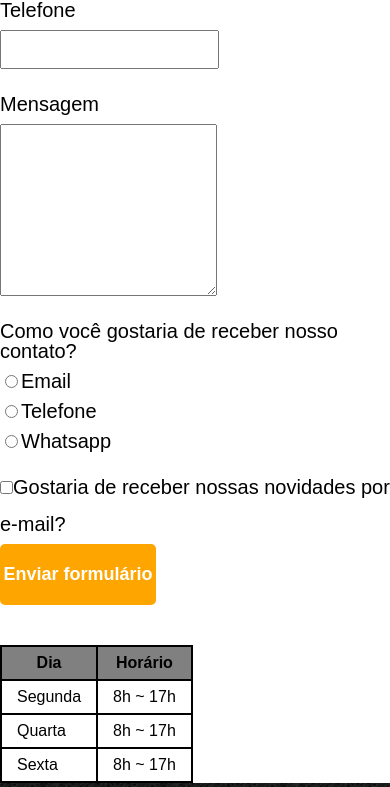
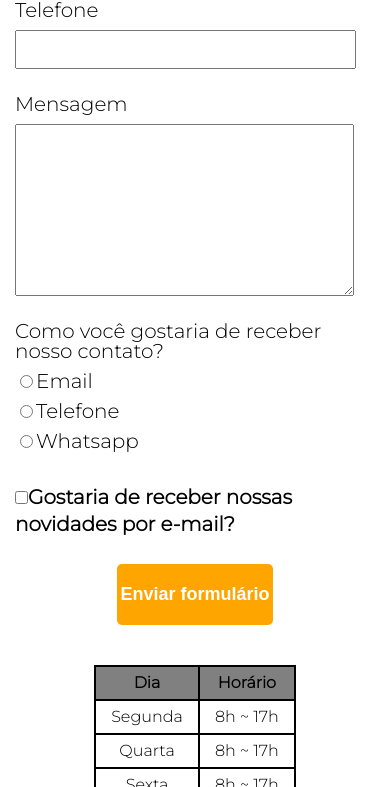
Before and after one commit to lzmarangoni/site-barbearia-alura, a plain HTML site: page contato.html in a window 390 px wide. Shown: the part 543-1330 px from the top of the page. Drawn offline with Linux system fonts and the light colour scheme; files that its build step writes are made by us from their sources.

Commit message:
atualizacao da versao web

```diff
--- a/contato.html
+++ b/contato.html
@@ -2,9 +2,11 @@
 <html lang="pt-br">
     <head>
         <meta charset="UTF-8">
-        <link rel="stylesheet" href="reset.css">
-        <link rel="stylesheet" href="style.css">
-        <title>Produtos</title>
+        <meta name="viewport" content="width=device-width">
+        <link rel="stylesheet" href="./css/reset.css">
+        <link rel="stylesheet" href="./css/style.css">
+        <link href="https://fonts.googleapis.com/css2?family=Montserrat:wght@100;300&display=swap" rel="stylesheet">
+        <title>Contato</title>
     </head>
 
     <body>
@@ -21,8 +23,9 @@
                 </div>
         </header>
 
-        <main>
+        <main class="formulario-contato">
             <form>
+                <div class="formulario-padrao">
                     <label for="nomesobrenome">Nome e sobrenome</label>
                     <input type="text" id="nomesobrenome" class="input-padrao">
 
@@ -33,9 +36,9 @@
                     <input type="tel" id="telefone" class="input-padrao">
 
                     <label for="mensagem">Mensagem</label>
-                <textarea cols="72" rows="10" id="mensagem" class="input-padrao"></textarea>
-
-                <div>
+                    <textarea cols="50" rows="10" id="mensagem" class="input-padrao"></textarea>
+                </div>
+                <div class="canais-de-atendimento">
                     <p>Como você gostaria de receber nosso contato?</p>
 
                     <label for="email-radio"><input type="radio" name="radio" id="email-radio">Email</label>
@@ -45,9 +48,12 @@
                     <label for="whatsapp-radio"><input type="radio" name="radio" id="whatsapp-radio">Whatsapp</label>
 
                 </div>
-
+                <div class="receber-novidades">
                     <label><input type="checkbox" class="checkbox">Gostaria de receber nossas novidades por e-mail?</label>
-                <input type="submit" value="Enviar formulário" class="Enviar">
+                </div>
+                <div class="btn-enviar">
+                     <input type="submit" value="Enviar formulário" class="enviar">
+                </div>
             </form>
 
             <table>
--- a/css/style.css
+++ b/css/style.css
@@ -1,3 +1,4 @@
+/* Padrão de cabeçalho e rodapé para todas as paginas do site*/
 body {
     font-family: 'Montserrat', sans-serif;
 }
@@ -35,6 +36,20 @@ nav a {
     color: black
 }
 
+footer{
+    text-align: center;
+    padding: 10px;
+    background: url(../img_produtos/bg.jpg);
+
+}
+
+.copyright{
+    color: #ffffff;
+    margin-top: 20px;
+    font-size: 13px;
+}
+
+/*Pagina produtos.html*/
 .produtos {
     width: 940px;
     margin: 0 auto;
@@ -47,7 +62,7 @@ nav a {
     width: 30%;
     text-align: center;
     font-weight: bold;
-    margin:  1.5%;
+    margin: 1%;
     box-sizing: border-box;
     border: 2px solid #000000;
     border-radius: 10px;
@@ -81,24 +96,17 @@ nav a:hover{
 }
 
 .produtos li:hover h2{
-    font-size: 35px;
+    font-size: 20px;
 }
 
-footer{
-    text-align: center;
-    padding: 10px;
-    background: url(../img_produtos/bg.jpg);
+/*pagina contato.html*/
 
+.formulario-contato{
+    width: 940px;
+    margin: 15px auto;
 }
-
-.copyright{
-    color: #ffffff;
-    margin-top: 20px;
-    font-size: 13px;
-}
-
 form {
-    margin: 40px 00;
+    margin: 40px 0;
 }
 
 form label, form p {
@@ -118,7 +126,7 @@ form label, form p {
     margin: 20px 0;
 }
 
-.Enviar {
+.enviar {
     width: 40%;
     padding: 20px 0;
     background: orange;
@@ -131,7 +139,7 @@ form label, form p {
     cursor: pointer;
 }
 
-.Enviar:hover {
+.enviar:hover {
     background: darkorange;
     transform: scale(1.2);
 
@@ -237,7 +245,7 @@ th, td {
 }
 
 @media screen and (max-width: 480px) {
-    .caixa, .principal, .mapa, .beneficios, .video, .mapa-conteudo, .conteudo-beneficios{
+    .caixa, .principal, .mapa, .beneficios, .video, .mapa-conteudo, .conteudo-beneficios, .formulario-contato{
         width: auto;
 
     }
@@ -256,4 +264,43 @@ th, td {
     .lista-beneficios, .imgBeneficios {
         width: 100%;
     }
+
+    /*contato mobile*/
+    .formulario-padrao{
+        margin: 10px 15px;
+
+    }
+
+    .input-padrao {
+        width: 88%;
+
+    }
+
+    .canais-de-atendimento {
+        Margin: 10px 15px;
+    }
+
+    .receber-novidades {
+        Margin: 20px 15px;
+        line-height:0%;
+        font-weight: bold;
+    }
+
+    .btn-enviar {
+       width: auto;
+       margin: 40px auto;
+       text-align: center;
+    }
+
+    table {
+        margin: 40px auto 10px;
+       text-align: center;
+    }
+
+    .produtos {
+        width: auto;
+    }
+    .produtos li {
+        width: 100%;
+    }
 };
```
Also changed, not shown: produtos.html (+5 -3 lines). Lines whose indentation alone changed are shown as unchanged.
